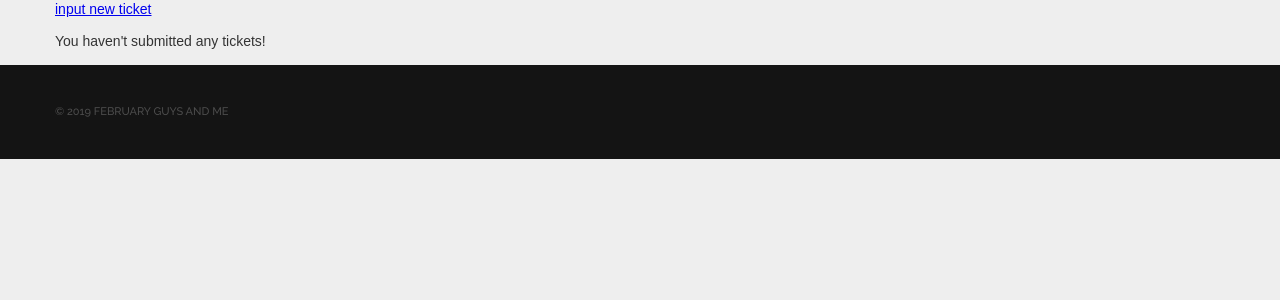
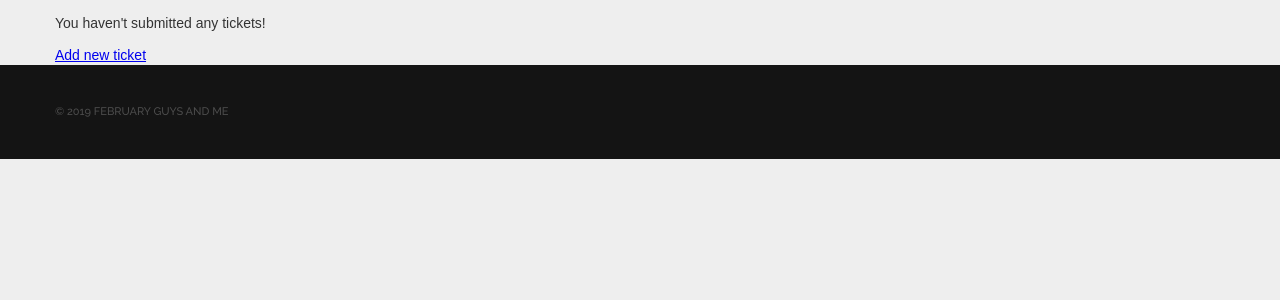
Before and after one commit to project-help-desk/Files, a PHP site: page /overwiew_page_new/UserTickets.php in a window 1280 px wide. Shown: the part 90-390 px from the top of the page. Run offline with PHP 8.4, Linux system fonts and the light colour scheme; a user stored in the database is signed in; data comes from the database, SQL or seed files in the repository; some libraries are stand-ins or nearby versions.

Commit message:
Added a button to add tickets.

```diff
--- a/helpdesk-master/UserTickets.php
+++ b/helpdesk-master/UserTickets.php
@@ -26,7 +26,6 @@ and open the template in the editor.
             //{
             //    session_start();
             // }
-            echo '<a href="input_ticket.php">input new ticket</a>';
             $DBConnect = mysqli_connect("localhost", "root", "");
             if ($DBConnect === FALSE) {
                 echo "<p>Unable to connect to the database server.</p>"
@@ -84,7 +83,7 @@ and open the template in the editor.
                 }
                 mysqli_close($DBConnect);
             }
-            echo "";
+            echo "<a href=\"input_ticket.php\" class=\"button\">Add new ticket</a>";
             ?>
         </div>
         <footer>
```
